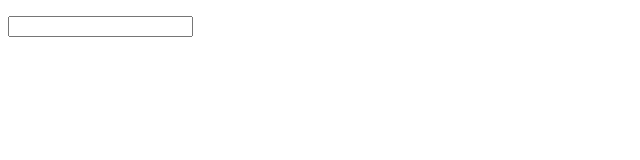
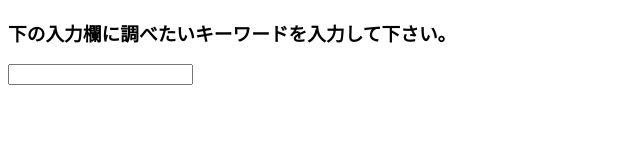
Before and after one commit to kaname1127/Realtime_Search_App, a plain HTML site: page public/index.html in a window 1280 px wide. Shown: the whole page, without its empty margins (0-640 px from the left). Drawn offline with nearby package versions, Linux system fonts and the light colour scheme.

Commit message:
firebaseでデプロイ

```diff
--- a/index.html
+++ b/public/index.html
@@ -6,6 +6,7 @@
   </head>
   <body>
     <div id="app">
+      <h3>下の入力欄に調べたいキーワードを入力して下さい。</h3>
       <p>
         <input type="text" v-model="keyword">
       </p>
```
Also changed, not shown: firebase.json (added), public/js/main.js (renamed from js/main.js), 5 other files.
